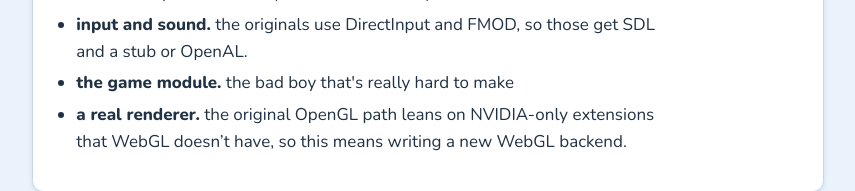
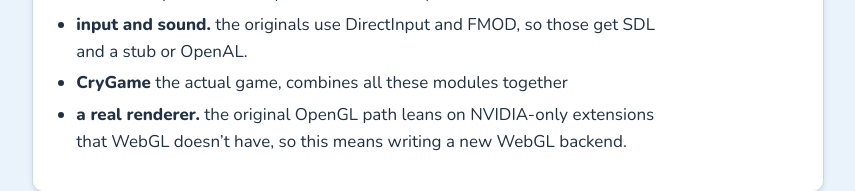
Before and after one commit to glueglop/glueglop.github.io, a plain HTML site: page farcry-wasm/index.html in a window 1280 px wide. Shown: the part 1344-1535 px from the top of the page, without its empty margins (212-1067 px from the left). Drawn offline with nearby package versions, Linux system fonts and the light colour scheme.

Commit message:
glueglop site

```diff
--- a/farcry-wasm/index.html
+++ b/farcry-wasm/index.html
@@ -144,7 +144,7 @@ X::X() inside a constructor    MSVC accepts a no-op, clang rejects it</pre>
     <ul>
       <li><strong>file paths.</strong> the engine asks for things like <code>fcdata\localized\english.pak</code> with backslashes. those need converting, and the data files have to be visible to the subsystem/module (whatever it's called).</li>
       <li><strong>input and sound.</strong> the originals use DirectInput and FMOD, so those get SDL and a stub or OpenAL.</li>
-      <li><strong>the game module.</strong> the bad boy that's really hard to make</li>
+      <li><strong>CryGame</strong> the actual game, combines all these modules together</li>
       <li><strong>a real renderer.</strong> the original OpenGL path leans on NVIDIA-only extensions that WebGL doesn’t have, so this means writing a new WebGL backend.</li>
     </ul>
   </article>
```
